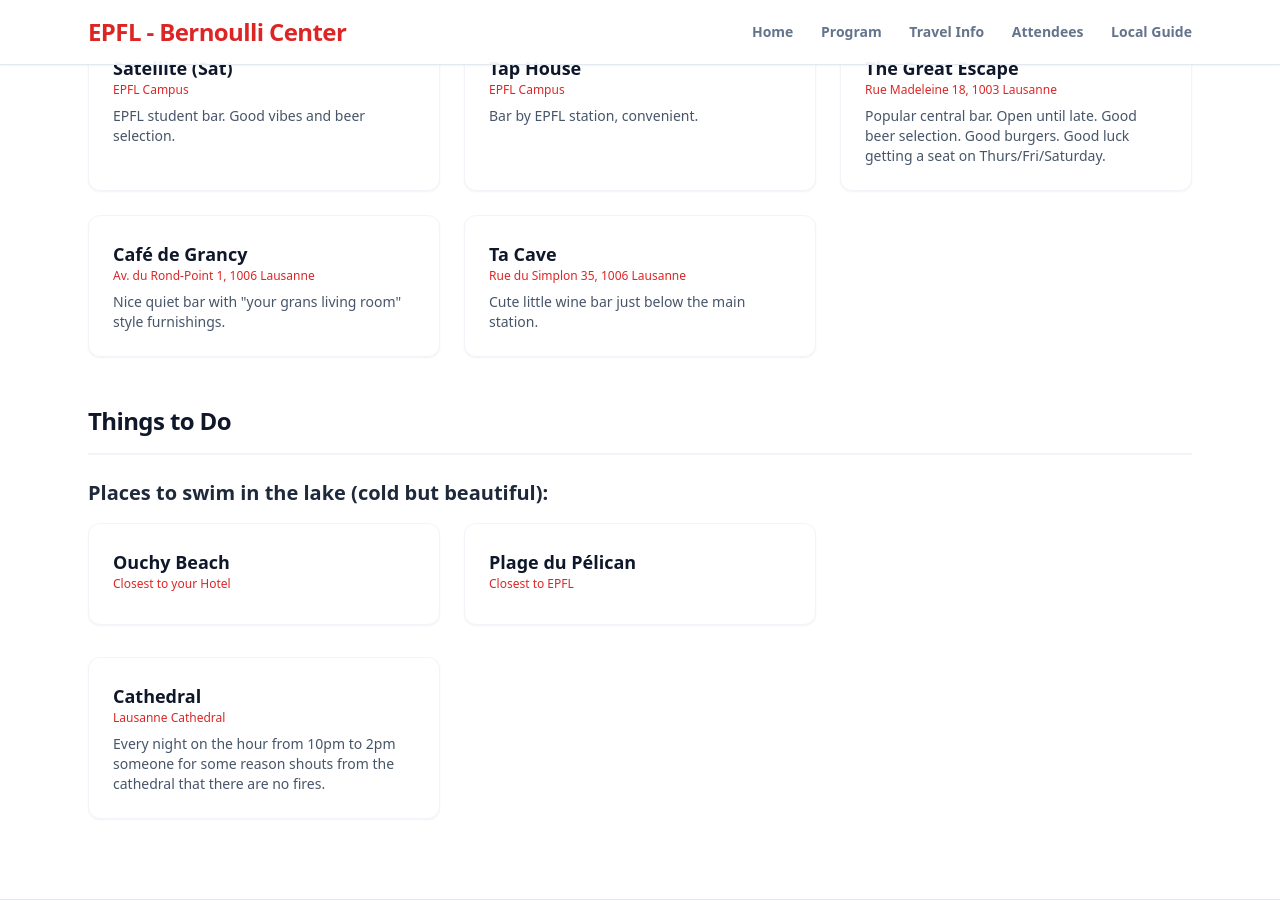
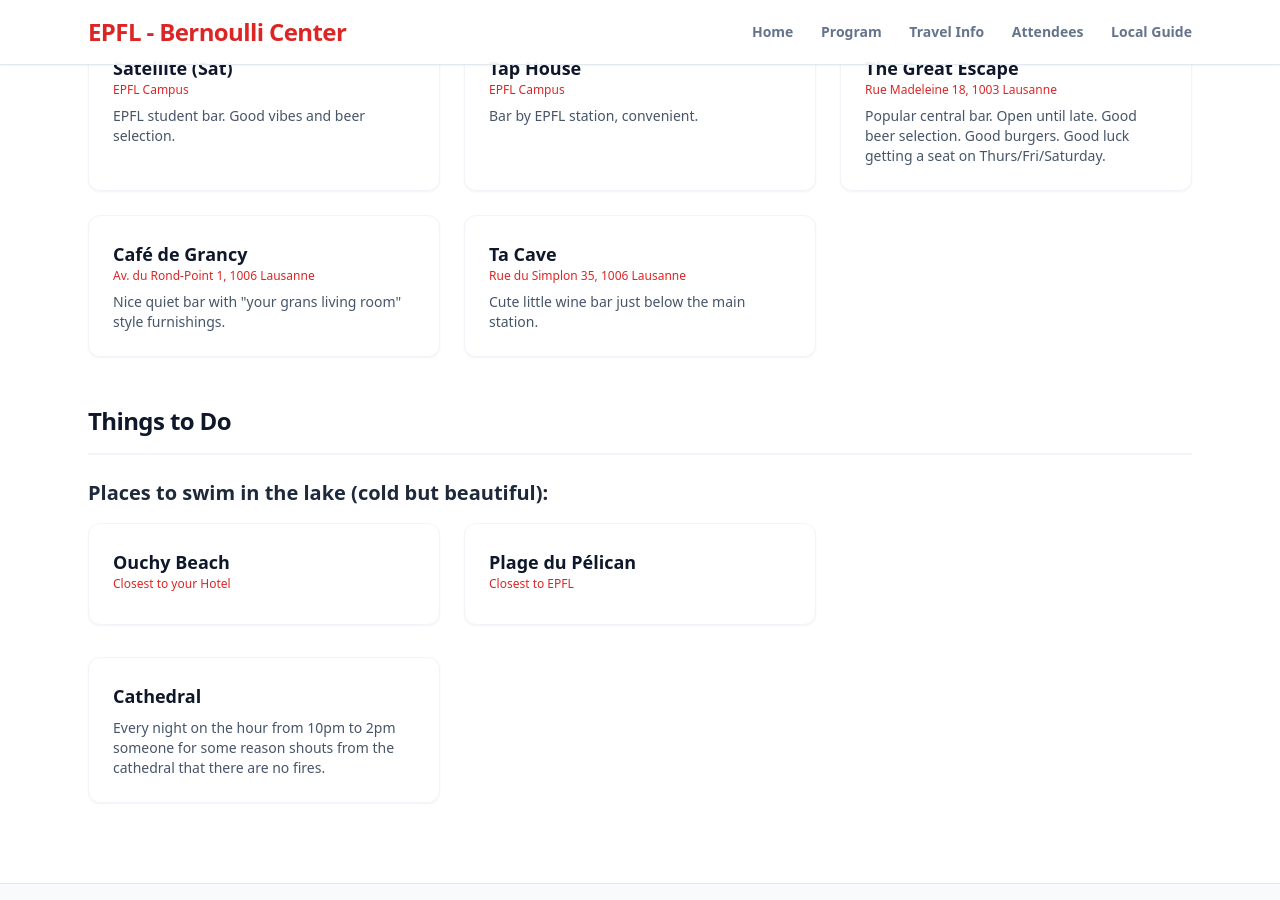
Before and after one commit to tomfparker/QIC-group-web, a Jekyll site: the page workshop2026/index.html, which Jekyll copies as it is, in a window 1280 px wide and 900 px high, scrolled down 5420 px. Built offline with Jekyll 4.4.1, drawn with Linux system fonts in a browser that asks for light colours; nearby versions of some CDN libraries.

Commit message:
things to do

```diff
--- a/workshop2026/index.html
+++ b/workshop2026/index.html
@@ -376,7 +376,7 @@
             <div class="grid grid-cols-1 md:grid-cols-2 lg:grid-cols-3 gap-6">
                 <div class="bg-white p-6 rounded-xl shadow-sm border border-slate-100 flex flex-col">
                     <a href="https://www.lebendige-traditionen.ch/tradition/en/home/traditions/lausanne-cathedral-night-watchman.html" target="_blank" class="font-bold text-lg text-slate-900 hover:text-red-600 transition-colors">Cathedral</a>
-                    <p class="text-xs font-medium text-red-600 mb-2">Lausanne Cathedral</p>
+                    <p class="text-xs font-medium text-red-600 mb-2"></p>
                     <p class="text-sm text-slate-600 flex-grow">Every night on the hour from 10pm to 2pm someone for some reason shouts from the cathedral that there are no fires.</p>
                 </div>
             </div>
```
